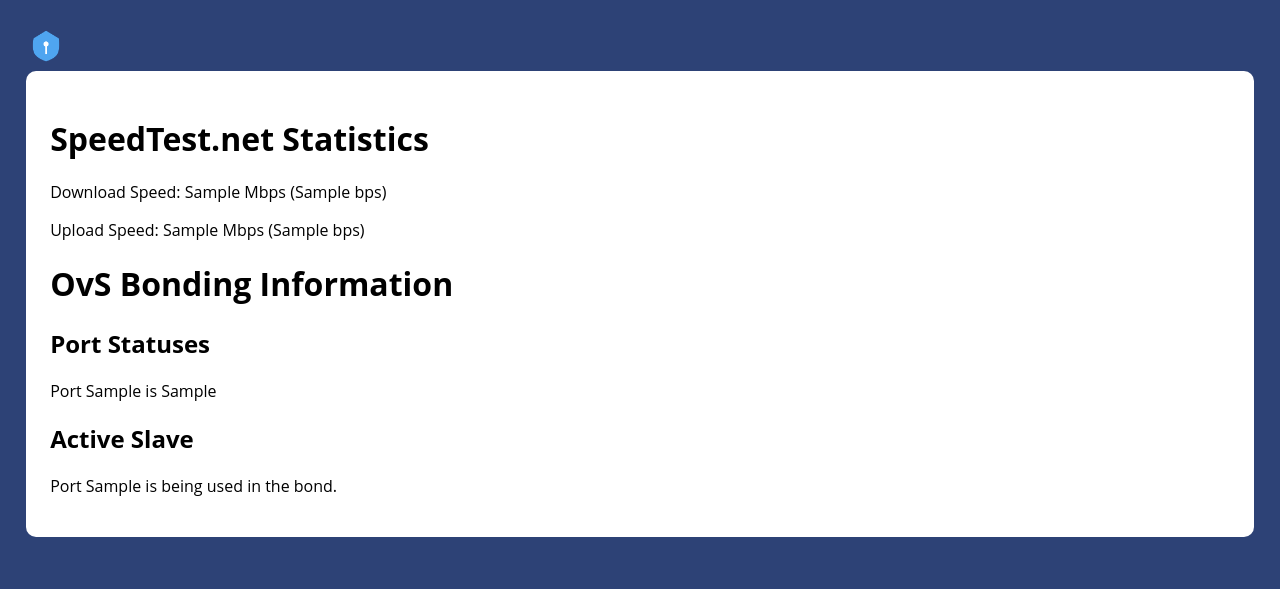
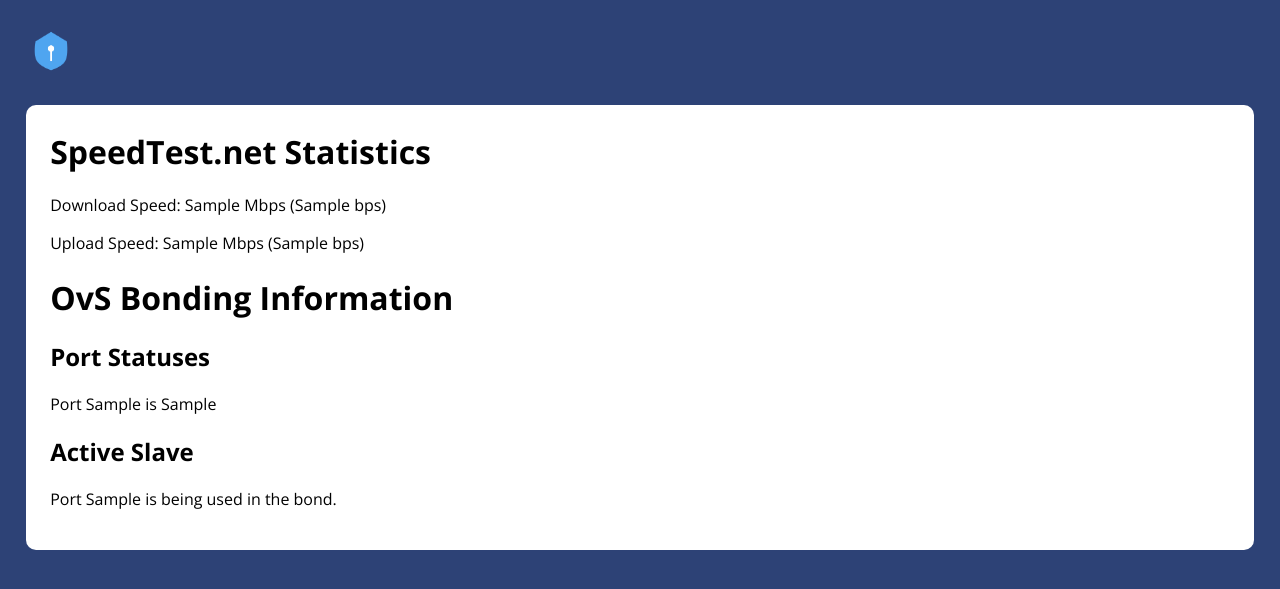
Before and after one commit to sliu20/acas-fe, a Django app: template acas-webapp/stats/templates/statistics.html in a window 1280 px wide. Shown: the top 589 px of the page. Run offline with Django 3.2, Linux system fonts and the light colour scheme; the template is opened without the code that fills it: most values are stand-ins (such as "Sample title", 1, 10 or a date in 2020).

Commit message:
Added logo and favicon, speedtest-li

```diff
--- a/acas-webapp/stats/templates/statistics.html
+++ b/acas-webapp/stats/templates/statistics.html
@@ -1,10 +1,10 @@
-<!-- {% load static %} -->
-
 <!DOCTYPE html>
 <html>
 	<head>
+		<meta charset="utf-8">
 		<title>ACAS Statistics</title>
-		<!-- <link rel="shortcut icon" type="image/png" href="{% static 'favicon.ico' %}"/> -->
+		<link href="../../static/logo.png" rel="shortcut icon" type="image/png" />
+		<link href="https://fonts.googleapis.com/css?family=Open+Sans:300,300i,400,400i,700,700i|Raleway:300,400,500,700,800" rel="stylesheet" />
 		<style>
 			.pageContainer {
 				font-family: "Open Sans", "arial", "sans-serif";
@@ -22,19 +22,22 @@
 		</style>
 	</head>
 	<body class="pageContainer">
-		<!-- <img src="{% static 'logo.png' %}" alt="logo" width="40em" height="40em" /> -->
-		<img src="../static/logo.png" alt="logo" width="40em" height="40em" />
+		<img src="../../static/logo.png" alt="logo" width="50em" height="50em" style="margin-bottom: 2%;" />
 		<div class="contentContainer">
-			<h1>SpeedTest.net Statistics</h1>
+			<h1 style="margin-top: 0;"> SpeedTest.net Statistics</h1>
 			<p>Download Speed: {{ downloadSpeedMbps }} Mbps ({{ downloadSpeedbps }} bps)</p>
 			<p>Upload Speed: {{ uploadSpeedMbps }} Mbps ({{ uploadSpeedbps }} bps)</p>
 
 			<h1>OvS Bonding Information</h1>
 			<h2>Port Statuses</h2>
 			<p>
-				{% for port in bondPortStatus %}
-					Port {{ port.0 }} is {{ port.1 }}<br>
-				{% endfor %}
+				{% if bondPortStatus %}
+					{% for port in bondPortStatus %}
+						Port {{ port.0 }} is {{ port.1 }}<br>
+					{% endfor %}
+				{% else %}
+					There are no ports being used.
+				{% endif %}
 			</p>
 			<h2>Active Slave</h2>
 			<p>
--- a/requirements.txt
+++ b/requirements.txt
@@ -1,5 +1,5 @@
 asgiref==3.2.7
 Django==3.0.6
-pkg-resources==0.0.0
 pytz==2020.1
+speedtest-cli==2.1.2
 sqlparse==0.3.1
```
Also changed, not shown: acas-webapp/webapp/settings.py (+11 -0 lines), acas-webapp/static/favicon.ico (renamed from acas-webapp/stats/static/favicon.ico), acas-webapp/static/logo.png (renamed from acas-webapp/stats/static/logo.png).
